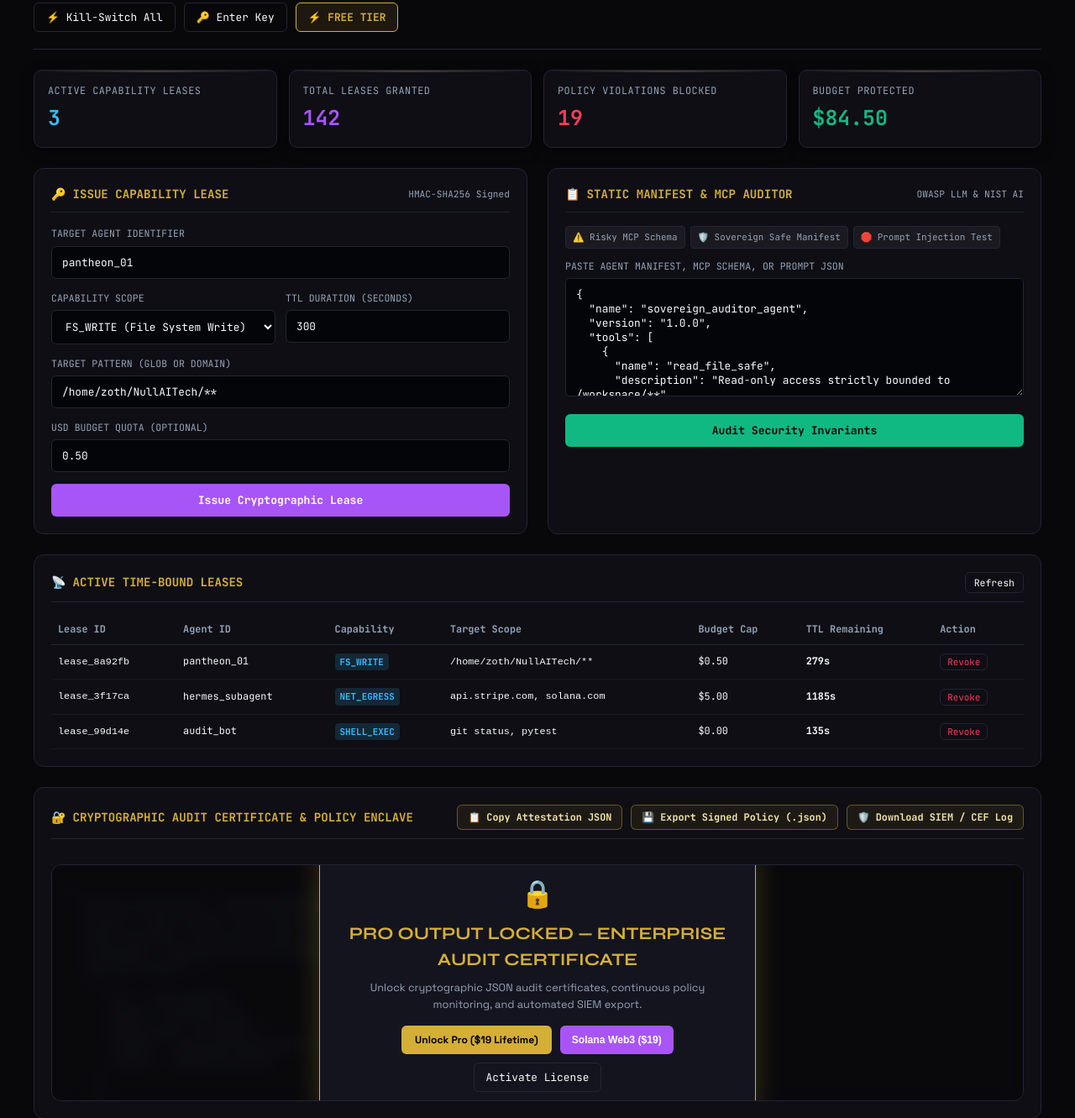
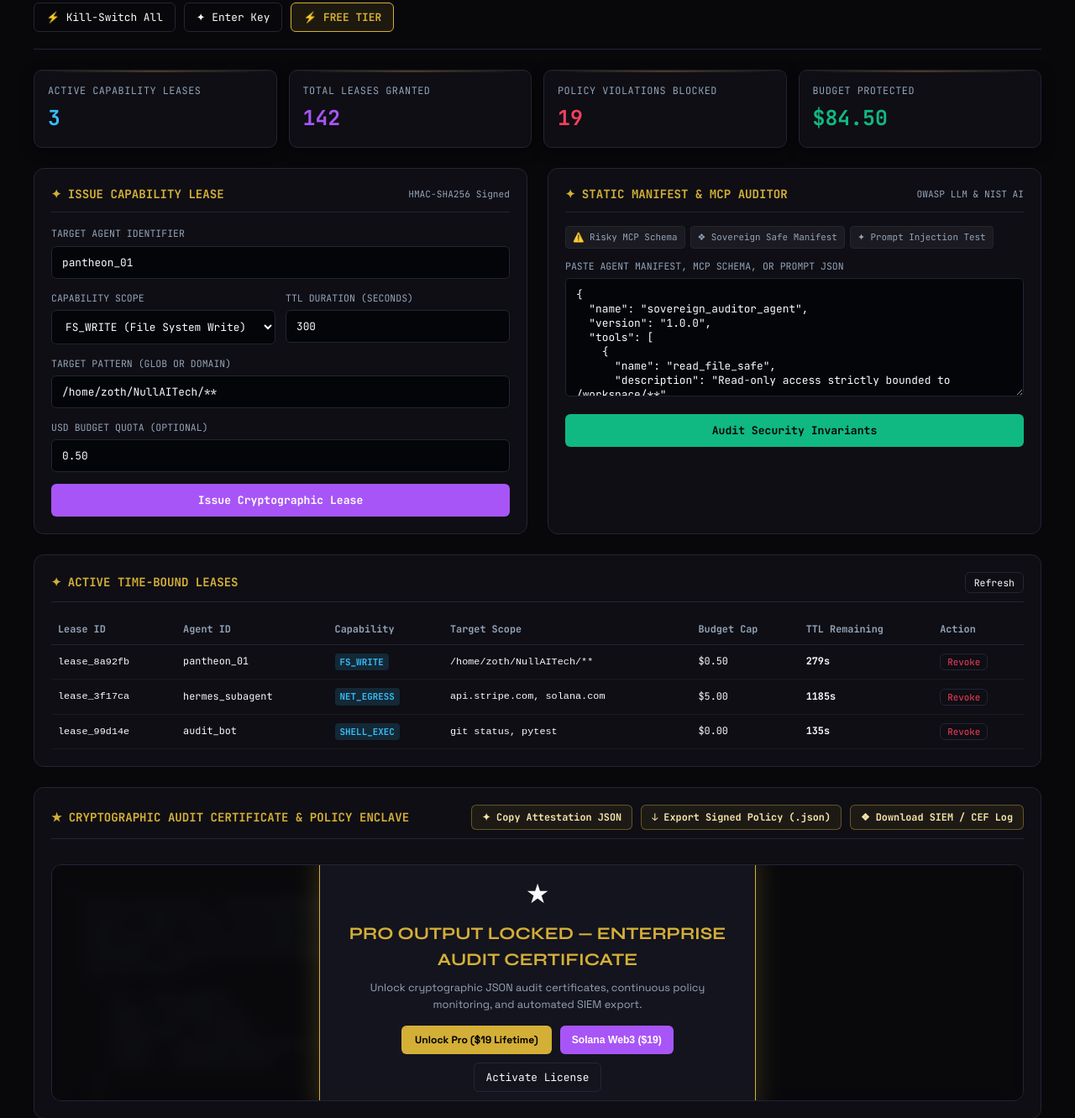
Before and after one commit to 1nc0gn30/agent-policy-auditor, a website: page public/index.html in a window 1280 px wide. Shown: the part 126-1457 px from the top of the page at 84% size. Drawn offline with Linux system fonts and the light colour scheme; a script that the page names is missing.

Commit message:
fix(ui): polish typography glyphs, relative icon paths, and header contrast

```diff
--- a/public/index.html
+++ b/public/index.html
@@ -694,7 +694,7 @@
     <!-- Header -->
     <header>
       <div class="brand-group">
-        <img src="/assets/icon.png" alt="Agent Policy Auditor Sovereign Seal" class="header-logo">
+        <img src="assets/icon.png" alt="Agent Policy Auditor Sovereign Seal" class="header-logo">
         <div class="brand-title">
           <span>AGENT POLICY AUDITOR</span>
           <span class="port-badge" id="portBadge">● SOVEREIGN PORT :8106</span>
@@ -703,7 +703,7 @@
       </div>
       <div class="header-actions">
         <button class="btn-outline" id="btnEmergencyKill" onclick="triggerEmergencyKill()">⚡ Kill-Switch All</button>
-        <button class="btn-outline" id="btnHeaderKey" data-alias="btnActivateKey" onclick="promptLicenseKey()">🔑 Enter Key</button>
+        <button class="btn-outline" id="btnHeaderKey" data-alias="btnActivateKey" onclick="promptLicenseKey()">✦ Enter Key</button>
         <button class="btn-badge-free" id="licenseBadge" data-alias="proStatusBadge" data-alt-id="proStatusBadge" onclick="openProModal()">⚡ FREE TIER</button>
       </div>
     </header>
@@ -734,7 +734,7 @@
       <div class="panel">
         <div class="panel-header">
           <div class="panel-title">
-            <span>🔑</span> ISSUE CAPABILITY LEASE
+            <span>✦</span> ISSUE CAPABILITY LEASE
           </div>
           <span style="font-size:0.7rem;font-family:var(--mono);color:var(--text-muted);">HMAC-SHA256 Signed</span>
         </div>
@@ -779,15 +779,15 @@
       <div class="panel">
         <div class="panel-header">
           <div class="panel-title">
-            <span>📋</span> STATIC MANIFEST &amp; MCP AUDITOR
+            <span>✦</span> STATIC MANIFEST &amp; MCP AUDITOR
           </div>
           <span style="font-size:0.7rem;font-family:var(--mono);color:var(--text-muted);">OWASP LLM &amp; NIST AI</span>
         </div>
 
         <div class="preset-chips">
           <span class="chip" onclick="loadSampleManifest('risky')">⚠️ Risky MCP Schema</span>
-          <span class="chip" onclick="loadSampleManifest('safe')">🛡️ Sovereign Safe Manifest</span>
-          <span class="chip" onclick="loadSampleManifest('injection')">🛑 Prompt Injection Test</span>
+          <span class="chip" onclick="loadSampleManifest('safe')">❖ Sovereign Safe Manifest</span>
+          <span class="chip" onclick="loadSampleManifest('injection')">✦ Prompt Injection Test</span>
         </div>
 
         <div class="form-group">
@@ -811,7 +811,7 @@
     <div class="panel" style="margin-bottom:24px;">
       <div class="panel-header">
         <div class="panel-title">
-          <span>📡</span> ACTIVE TIME-BOUND LEASES
+          <span>✦</span> ACTIVE TIME-BOUND LEASES
         </div>
         <button class="btn-outline" style="padding:4px 10px;font-size:0.72rem;" onclick="refreshLeases()">Refresh</button>
       </div>
@@ -839,19 +839,19 @@
     <div class="panel" style="margin-bottom:24px;">
       <div class="panel-header">
         <div class="panel-title">
-          <span>🔐</span> CRYPTOGRAPHIC AUDIT CERTIFICATE &amp; POLICY ENCLAVE
+          <span>★</span> CRYPTOGRAPHIC AUDIT CERTIFICATE &amp; POLICY ENCLAVE
         </div>
         <div class="interceptor-strip" style="margin:0;">
-          <button class="btn-action-interceptor" id="btnCopyCert" onclick="handleActionInterceptor('copy')">📋 Copy Attestation JSON</button>
-          <button class="btn-action-interceptor" id="btnExportPolicy" onclick="handleActionInterceptor('export')">💾 Export Signed Policy (.json)</button>
-          <button class="btn-action-interceptor" id="btnDownloadSiem" onclick="handleActionInterceptor('siem')">🛡️ Download SIEM / CEF Log</button>
+          <button class="btn-action-interceptor" id="btnCopyCert" onclick="handleActionInterceptor('copy')">✦ Copy Attestation JSON</button>
+          <button class="btn-action-interceptor" id="btnExportPolicy" onclick="handleActionInterceptor('export')">↓ Export Signed Policy (.json)</button>
+          <button class="btn-action-interceptor" id="btnDownloadSiem" onclick="handleActionInterceptor('siem')">❖ Download SIEM / CEF Log</button>
         </div>
       </div>
 
       <div class="paywall-wrapper" id="paywallWrapper">
         <div class="paywall-overlay" id="paywall-overlay">
           <div class="lock-card">
-            <div style="font-size:2rem;margin-bottom:8px;">🔒</div>
+            <div style="font-size:2rem;margin-bottom:8px;">★</div>
             <h3 style="font-family:var(--syne);color:var(--gold-primary);font-size:1.3rem;margin-bottom:8px;">PRO OUTPUT LOCKED — ENTERPRISE AUDIT CERTIFICATE</h3>
             <p style="font-size:0.8rem;color:var(--text-muted);margin-bottom:16px;">
               Unlock cryptographic JSON audit certificates, continuous policy monitoring, and automated SIEM export.
```
